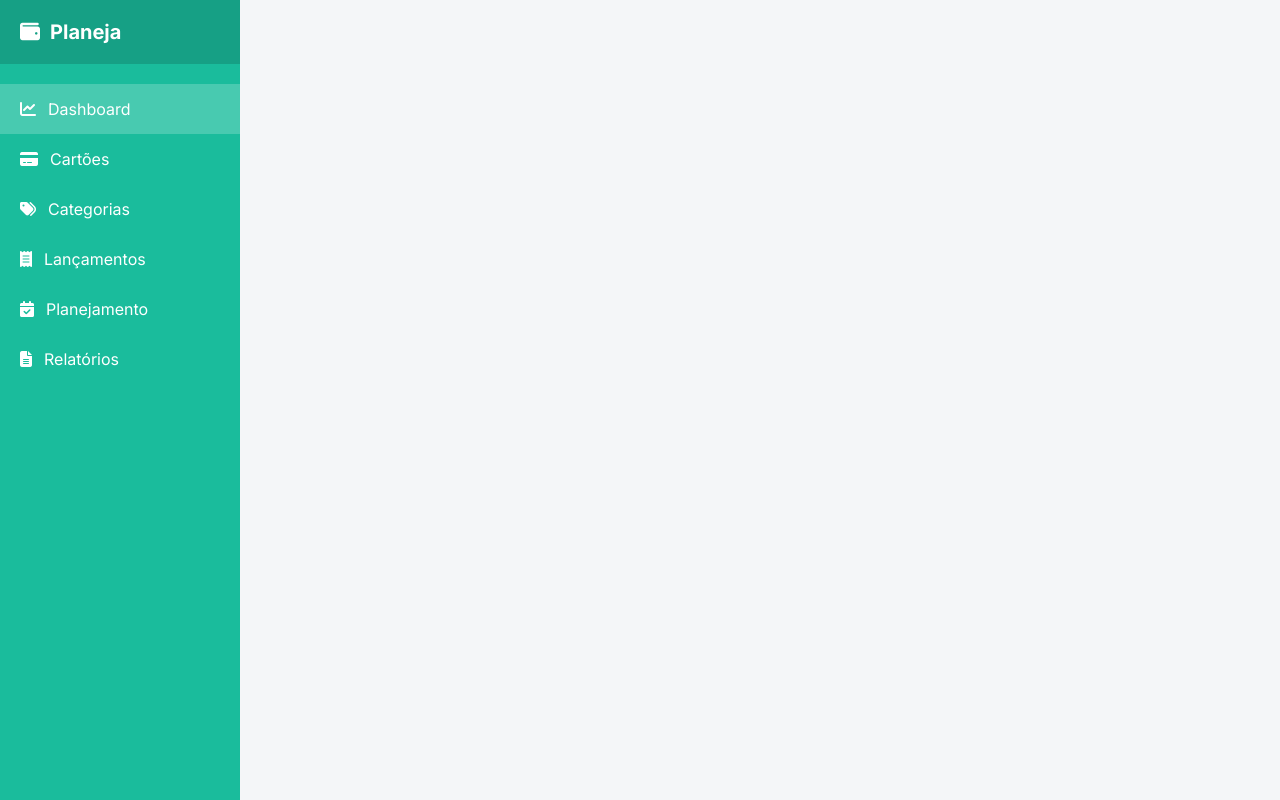
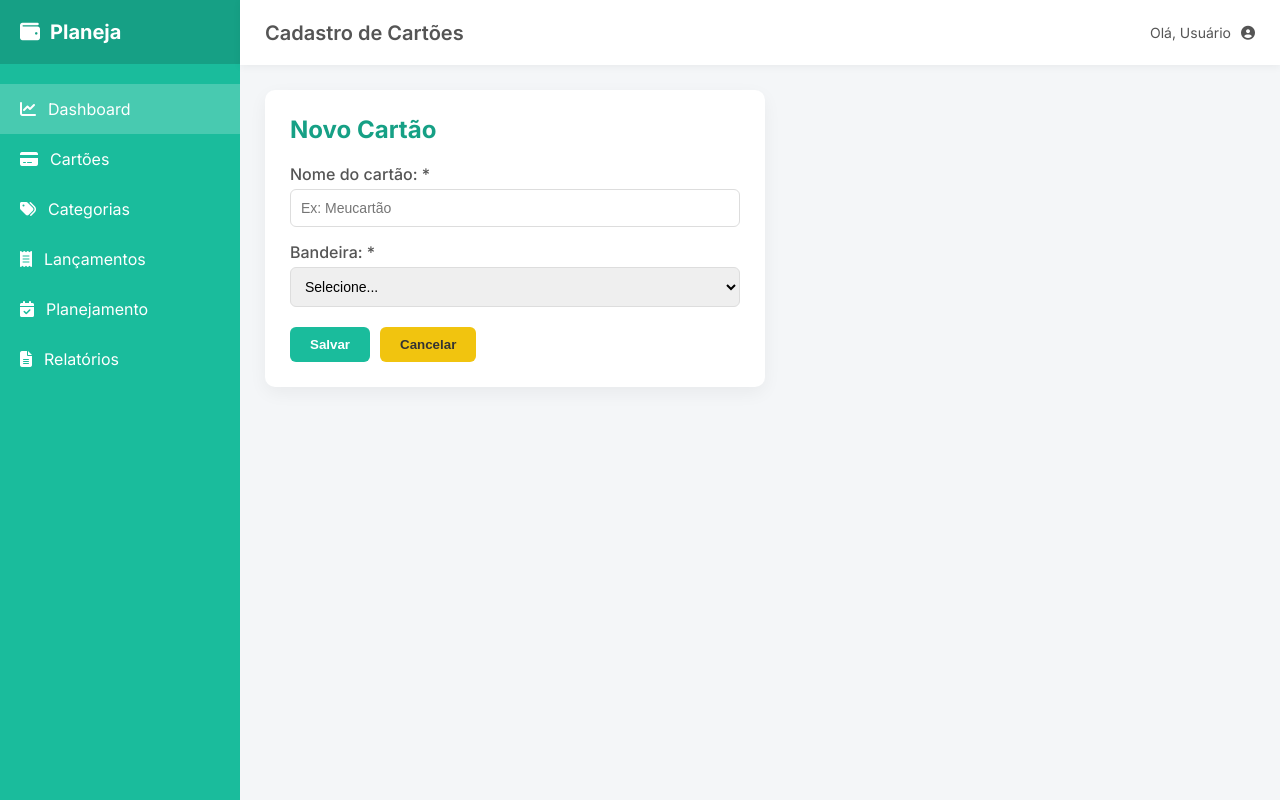
Before and after one commit to MuriloPizolito/Planeja-Api, an Angular app in the folder planeja-app/: page /paginas/cadastro-cartoes in a window 1280 px wide. Before the commit this address led to /. Built offline with nearby package versions, Linux system fonts and the light colour scheme.

Commit message:
feat: adiciona formulário de cadastro de cartões

```diff
--- a/planeja-app/src/app/app.html
+++ b/planeja-app/src/app/app.html
@@ -1,3 +1 @@
-<app-template></app-template>
-
 <router-outlet />
--- a/planeja-app/src/app/app.routes.ts
+++ b/planeja-app/src/app/app.routes.ts
@@ -1,3 +1,16 @@
 import { Routes } from '@angular/router';
+import { Template } from './template/template';
+import { CadastroCartao } from './cartoes/cadastro-cartao/cadastro-cartao';
 
-export const routes: Routes = [];
+export const routes: Routes = [
+    {
+        path: 'paginas',
+        component: Template,
+        children: [
+            {
+                path: 'cadastro-cartoes',
+                component: CadastroCartao
+            }
+        ]
+    }
+];
--- a/planeja-app/src/app/app.ts
+++ b/planeja-app/src/app/app.ts
@@ -1,10 +1,9 @@
 import { Component, signal } from '@angular/core';
 import { RouterOutlet } from '@angular/router';
-import { Template } from './template/template'
 
 @Component({
   selector: 'app-root',
-  imports: [RouterOutlet, Template],
+  imports: [RouterOutlet],
   templateUrl: './app.html',
   styleUrl: './app.scss'
 })
--- /dev/null
+++ b/planeja-app/src/app/cartoes/cadastro-cartao/cadastro-cartao.html
@@ -0,0 +1,39 @@
+<header class="header">
+    <h1>Cadastro de Cartões</h1>
+
+    <div class="user-area">
+        <span class="user-name">Olá, Usuário</span>
+        <i class="fa-solid fa-circle-user"></i>
+    </div>
+</header>
+
+<main class="content">
+    <div class="card">
+        <h2>Novo Cartão</h2>
+
+        <form [formGroup]="form" (ngSubmit)="handleSubmit()" class="form">
+            <div class="form-group">
+                <label for="nome">Nome do cartão: *</label>
+                <input formControlName="nome" type="text" id="nome" name="nome" placeholder="Ex: Meucartão"/>
+            </div>
+
+            <div class="form-group">
+                <label for="bandeira">Bandeira: *</label>
+                <select formControlName="bandeira">
+                    <option value="">Selecione...</option>
+                    <option value="VISA">Visa</option>
+                    <option value="MASTERCARD">MasterCard</option>
+                    <option value="AMERICAN_EXPRESS">American Express</option>
+                    <option value="DINERS">Diners</option>
+                    <option value="ELO">Elo</option>
+                </select>
+            </div>
+
+            <div class="form-actions">
+                <button type="submit" class="btn-primary">Salvar</button>
+                <button type="button" class="btn-secondary">Cancelar</button>
+            </div>
+
+        </form>
+    </div>
+</main>
--- /dev/null
+++ b/planeja-app/src/app/cartoes/cadastro-cartao/cadastro-cartao.ts
@@ -0,0 +1,29 @@
+import { Component, OnInit } from '@angular/core';
+import { FormControl, FormGroup, Validators, ReactiveFormsModule } from '@angular/forms';
+
+interface CadastroCartaoForm{
+  nome: FormControl<string>;
+  bandeira: FormControl<string>;
+}
+
+@Component({
+  selector: 'app-cadastro-cartao',
+  imports: [ReactiveFormsModule],
+  templateUrl: './cadastro-cartao.html',
+  styleUrl: './cadastro-cartao.scss',
+})
+export class CadastroCartao implements  OnInit {
+  form!: FormGroup<CadastroCartaoForm>;
+
+  ngOnInit(): void {
+    this.form = new FormGroup<CadastroCartaoForm>({
+      nome: new FormControl('', {nonNullable: true, validators: Validators.required }),
+      bandeira: new FormControl('', {nonNullable: true, validators: Validators.required})
+    });
+  }
+
+  handleSubmit() {
+    console.log(this.form.value)
+  }
+
+}
```
Also changed, not shown: planeja-app/src/app/cartoes/cadastro-cartao/cadastro-cartao.scss (added), 1 other file (tests, documents, lock files or other folders).
